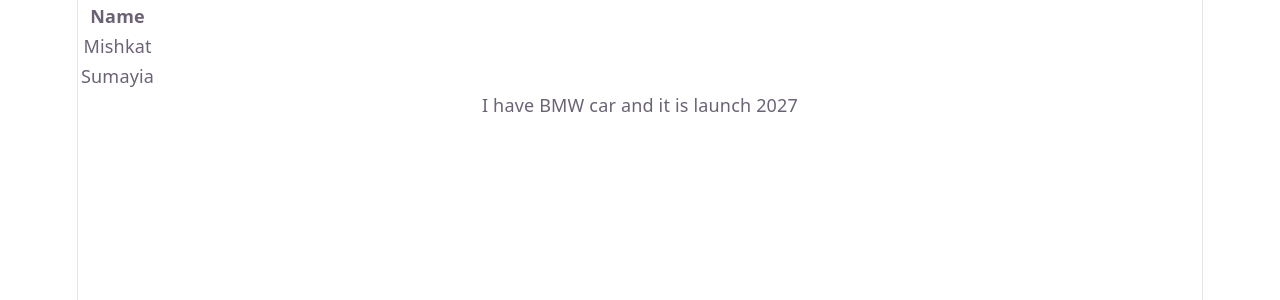
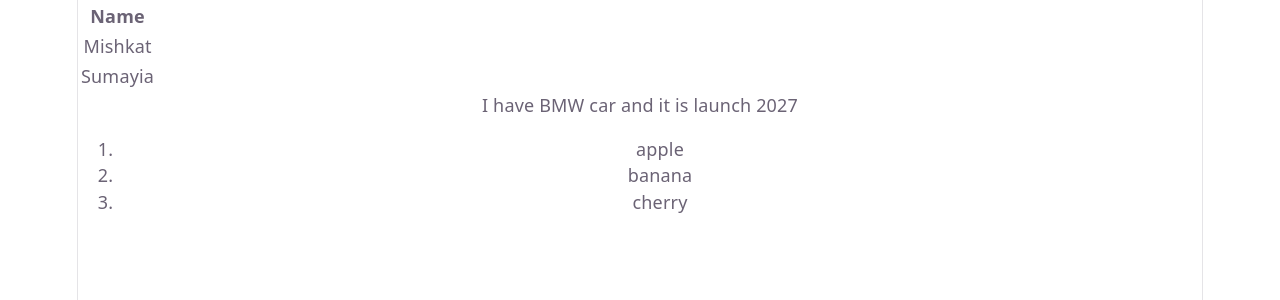
Before and after one commit to Misskhat/reactRevisionForMe, a React (Vite) app: page / in a window 1280 px wide. Shown: the top 300 px of the page. Built offline with nearby package versions, Linux system fonts and the light colour scheme.

Commit message:
render map function

```diff
--- a/src/App.jsx
+++ b/src/App.jsx
@@ -37,8 +37,9 @@ class Car {
     return `I have ${this.brandName} car and it is launch ${this.launchYear}`;
   }
 }
+const myCar = new Car("BMW", 2027);
 
-const myCar = new Car("BMW", 2027);
+const fruits = ["apple", "banana", "cherry"];
 
 function App() {
   return (
@@ -48,6 +49,13 @@ function App() {
 
       {/* RENDER NEW CLASS INSIDE METHOD */}
       <div>{myCar.about()}</div>
+
+      {/* RENDER ARRAY IN MAP */}
+      <ol>
+        {fruits.map((fruit, idx) => (
+          <li key={idx}>{fruit}</li>
+        ))}
+      </ol>
     </div>
   );
 }
```
